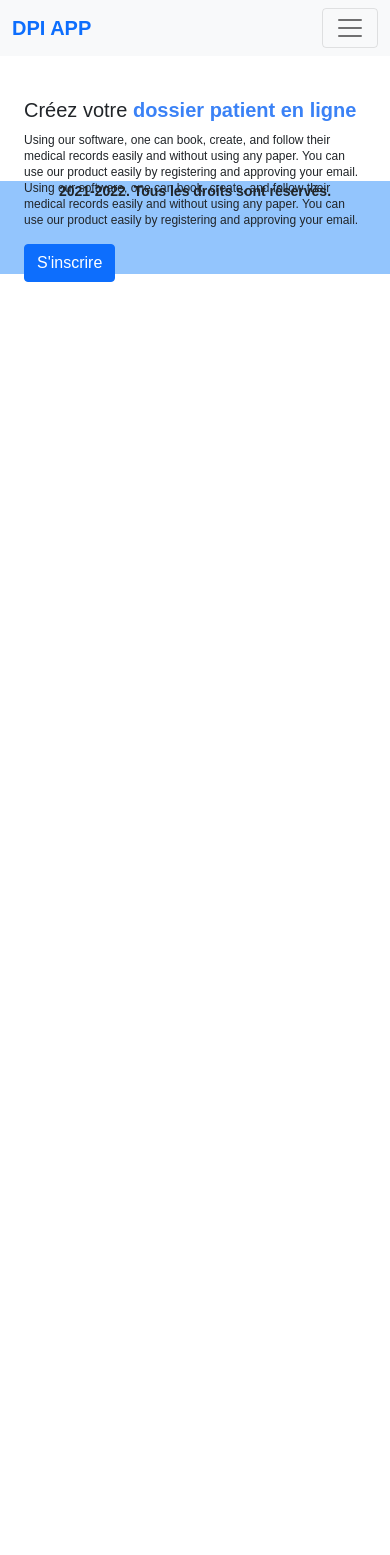
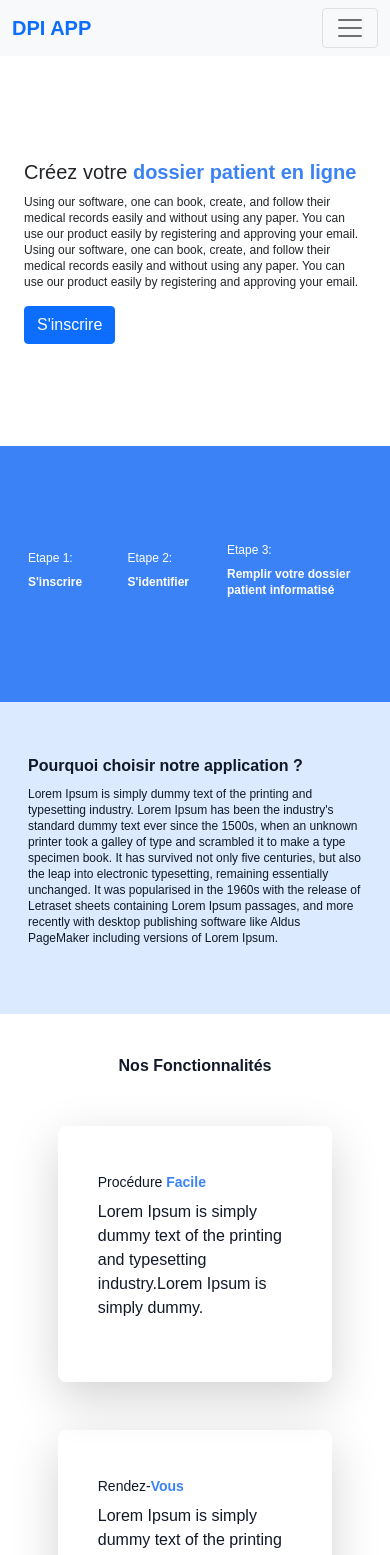
Before and after one commit to ikramkharbouch/DPI_APP, a Next.js app in the folder client/: page / in a window 390 px wide. Shown: the top 1555 px of the page. Before the commit the page ends 844 px from the top, so only its background shows below. Built offline with nearby package versions, Linux system fonts and the light colour scheme.

Commit message:
Update the mobile version

```diff
--- a/client/pages/index.js
+++ b/client/pages/index.js
@@ -6,7 +6,7 @@ const homePage = () => {
     return (<>
 
         <Navbar bg="light" expand="lg">
-            <Container>
+            <Container className="mx-24">
                 <Navbar.Brand href="#home" className="text-primary font-bold">DPI APP</Navbar.Brand>
                 <Navbar.Toggle aria-controls="basic-navbar-nav" />
                 <Navbar.Collapse id="basic-navbar-nav">
@@ -26,69 +26,69 @@ const homePage = () => {
         </Navbar>
 
 
-        <Container className="flex justify-between first-section" style={{ height: "40%" }}>
-            <Container className="h-full">
-                <h1 className="text-xl lg:text-3xl mt-10 md:mt-16 lg:mt-28 ml-0">Créez votre <span className="text-blue-500 font-bold">dossier
+        <Container className="flex justify-around lg:justify-between items-center md:items-start lg:items-start first-section" style={{ height: "40%" }}>
+            <Container className="py-4">
+                <h1 className="text-xl lg:text-3xl md:mt-11 lg:mt-28 ml-0">Créez votre <span className="text-blue-500 font-bold">dossier
                     patient en ligne</span></h1>
                 <p className="md:mt-5 lg:mt-10 text-xs md:text-sm lg:text-base">Using our software, one can book, create, and follow their medical records easily and without using any paper.
                     You can use our product easily by registering and approving your email.
                     Using our software, one can book, create, and follow their medical records easily and without using any paper.
                     You can use our product easily by registering and approving your email.</p>
-                <Button variant="primary" className="md:mt-4 lg:mt-10 btn-bg">S'inscrire</Button>
+                <Button variant="primary" className=" md:mt-4 lg:mt-10 btn-bg">S'inscrire</Button>
             </Container>
-            <Image src="doctor-lady-5.png" className="w-1/2 h-full hidden md:block lg:block first-image"/>
+            <Image src="doctor-lady-5.png" className="w-1/2 h-full hidden md:block lg:block first-image" />
         </Container>
 
-        <Container className="hidden md:w-full lg:w-full bg-blue-500 mt-0 md:flex lg:flex text-white gap-50 mx-auto" style={{ height: "120px" }}>
-            <div className="my-auto mx-24">
-                <h3 className="font-light text-sm lg:text-base">Etape 1:</h3>
-                <h1 className="font-bold md:text-sm lg:text-xl">S'inscrire</h1>
+        <Container className="md:w-full lg:w-full bg-blue-500 flex flex-nowrap md:flex-wrap lg:flex-nowrap text-white gap-50 mx-auto second-section" style={{ height: "120px" }}>
+            <div className="my-auto w-1/2 lg:w-full mx-3 md:mx-24 lg:mx-24">
+                <h3 className="font-light text-xs md:text-sm lg:text-base">Etape 1:</h3>
+                <h1 className="font-bold text-xs md:text-sm lg:text-xl">S'inscrire</h1>
             </div>
 
-            <div className="my-auto mx-24">
-                <h3 className="font-light md:text-sm lg:text-base">Etape 2:</h3>
-                <h1 className="font-bold md:text-sm lg:text-xl">S'identifier</h1>
+            <div className="my-auto w-1/2 lg:w-full mx-3 md:mx-24 lg:mx-24">
+                <h3 className="font-light text-xs md:text-sm lg:text-base ">Etape 2:</h3>
+                <h1 className="font-bold text-xs md:text-sm lg:text-xl">S'identifier</h1>
             </div>
 
-            <div className="my-auto mx-24">
-                <h3 className="font-light md:text-sm lg:text-base">Etape 3:</h3>
-                <h1 className="font-bold md:text-sm lg:text-xl">Remplir votre dossier patient informatisé</h1>
+            <div className="my-auto w-full mx-3 md:mx-24 lg:mx-24">
+                <h3 className="font-light text-xs md:text-sm lg:text-base ">Etape 3:</h3>
+                <h1 className="font-bold text-xs md:text-sm lg:text-xl">Remplir votre dossier patient informatisé</h1>
             </div>
 
         </Container>
 
-        <Container className="w-full bg-blue-100 mt-0 hidden md:flex lg:flex text-gray-900 gap-50" style={{ height: "30%" }}>
-            <div className="mx-24 my-auto">
-                <h1 className="md:text-base lg:text-xl font-bold">Pourquoi choisir notre application ?</h1>
-                <p className="md:text-sm lg:text-lg font-light mt-4">Lorem Ipsum is simply dummy text of the printing and typesetting industry. Lorem Ipsum has been the industry's standard dummy text ever since the 1500s, when an unknown printer took a galley of type and scrambled it to make a type specimen book. It has survived not only five centuries, but also the leap into electronic typesetting, remaining essentially unchanged. It was popularised in the 1960s with the release of Letraset sheets containing Lorem Ipsum passages, and more recently with desktop publishing software like Aldus PageMaker including versions of Lorem Ipsum.</p>
+        <Container className="w-full bg-blue-100 mt-0 flex flex-col items-center md:flex lg:flex text-gray-900 gap-50 third-section" style={{ height: "30%" }}>
+            <div className="mx-3 md:mx-24 lg:mx-24 my-auto">
+                <h1 className="text-base md:text-base lg:text-xl font-bold">Pourquoi choisir notre application ?</h1>
+                <p className="text-xs md:text-sm lg:text-lg font-light md:mt-4 lg:mt-4">Lorem Ipsum is simply dummy text of the printing and typesetting industry. Lorem Ipsum has been the industry's standard dummy text ever since the 1500s, when an unknown printer took a galley of type and scrambled it to make a type specimen book. It has survived not only five centuries, but also the leap into electronic typesetting, remaining essentially unchanged. It was popularised in the 1960s with the release of Letraset sheets containing Lorem Ipsum passages, and more recently with desktop publishing software like Aldus PageMaker including versions of Lorem Ipsum.</p>
             </div>
         </Container>
 
-        <Container className="w-full mt-10 hidden md:flex lg:flex text-gray-900 gap-50 medium-screen" style={{ maxHeight: "30%" }}>
-            <div className="mx-24 my-auto w-full">
-                <h1 className="md:text-base lg:text-xl font-bold">Nos Fonctionnalités</h1>
-                <div className="flex lg:justify-between wrap gap-2 lg:gap-5">
-                    <div className="w-1/4 shadow-lg mt-10 rounded-lg h-full flex items-center" style={{ height: "16rem" }}>
+        <Container className="w-full mt-10 md:flex lg:flex text-gray-900 gap-50 medium-screen fourth-section" style={{ maxHeight: "30%" }}>
+            <div className="mx-auto md:mx-24 lg:mx-24 my-auto w-full">
+                <h1 className="text-base lg:text-xl font-bold text-center md:text-left lg:text-left">Nos Fonctionnalités</h1>
+                <div className="w-3/4 flex lg:justify-between flex-wrap wrap gap-2 lg:gap-5 mx-auto">
+                    <div className="w-full md:w-1/4 lg:w-1/4 shadow-lg mt-10 rounded-lg h-full flex items-center" style={{ height: "16rem" }}>
                         <div className="mx-10">
-                            <h1 className="md:text-sm lg:text-base">Procédure <span className="font-bold text-blue-500">Facile</span></h1>
+                            <h1 className="text-sm lg:text-base">Procédure <span className="font-bold text-blue-500">Facile</span></h1>
                             <p className="font-light md:text-xs lg:text-base">Lorem Ipsum is simply dummy text of the printing and typesetting industry.Lorem Ipsum is simply dummy.</p>
                         </div>
                     </div>
-                    <div className="w-1/4 shadow-lg mt-10 rounded-lg h-full flex items-center" style={{ height: "16rem" }}>
+                    <div className="w-full md:w-1/4 lg:w-1/4 shadow-lg mt-10 rounded-lg h-full flex items-center" style={{ height: "16rem" }}>
                         <div className="mx-10">
-                            <h1 className="md:text-sm lg:text-base">Rendez-<span className="font-bold text-blue-500">Vous</span></h1>
+                            <h1 className="text-sm lg:text-base">Rendez-<span className="font-bold text-blue-500">Vous</span></h1>
                             <p className="font-light md:text-xs lg:text-base">Lorem Ipsum is simply dummy text of the printing and typesetting industry.Lorem Ipsum is simply dummy.</p>
                         </div>
                     </div>
-                    <div className="w-1/4 shadow-lg mt-10 rounded-lg h-full flex items-center" style={{ height: "16rem" }}>
+                    <div className="w-full md:w-1/4 lg:w-1/4 shadow-lg mt-10 rounded-lg h-full flex items-center" style={{ height: "16rem" }}>
                         <div className="mx-10">
-                            <h1 className="md:text-sm lg:text-base">Sécurité des <span className="font-bold text-blue-500">données</span></h1>
+                            <h1 className="text-sm lg:text-base">Sécurité des <span className="font-bold text-blue-500">données</span></h1>
                             <p className="font-light md:text-xs lg:text-base">Lorem Ipsum is simply dummy text of the printing and typesetting industry.Lorem Ipsum is simply dummy.</p>
                         </div>
                     </div>
-                    <div className="w-1/4 shadow-lg mt-10 rounded-lg h-full flex items-center" style={{ height: "16rem" }}>
+                    <div className="w-full md:w-1/4 lg:w-1/4 shadow-lg mt-10 rounded-lg h-full flex items-center" style={{ height: "16rem" }}>
                         <div className="mx-10">
-                            <h1 className="md:text-sm lg:text-base">Sécurité des <span className="font-bold text-blue-500">données</span></h1>
+                            <h1 className="text-sm lg:text-base">Sécurité des <span className="font-bold text-blue-500">données</span></h1>
                             <p className="font-light md:text-xs lg:text-base">Lorem Ipsum is simply dummy text of the printing and typesetting industry.Lorem Ipsum is simply dummy.</p>
                         </div>
                     </div>
@@ -96,7 +96,7 @@ const homePage = () => {
             </div>
         </Container>
 
-        <Container className="w-full mt-0 hidden md:flex lg:flex text-gray-900 gap-50" style={{ height: "30%" }}>
+        <Container className="w-full mt-0 flex md:flex lg:flex text-gray-900 gap-50 hidden bg-green-200" style={{ height: "30%" }}>
             <div className="mx-24 my-auto">
                 <h1 className="md:text-base lg:text-xl font-bold">Nos Partenaires</h1>
                 <div className="flex gap-10">
@@ -107,9 +107,9 @@ const homePage = () => {
             </div>
         </Container>
 
-        <Container className="bg-blue-300 w-full md:flex lg:flex items-center" style={{ height: "30%", maxWidth: "100%" }}>
+        <Container className="bg-blue-300 w-full hidden md:flex lg:flex items-center" style={{ height: "30%", maxWidth: "100%" }}>
             <Container className="flex items-center px-24 text-center">
-                    <p className="font-bold mx-auto my-auto text-sm lg:text-base">2021-2022. Tous les droits sont réservés.</p>
+                <p className="font-bold mx-auto my-auto text-sm lg:text-base">2021-2022. Tous les droits sont réservés.</p>
             </Container>
         </Container>
 
--- a/client/styles/globals.css
+++ b/client/styles/globals.css
@@ -84,7 +84,7 @@ select {
 @media only screen and (max-width: 768px) {
 
   .first-section {
-    max-height: 80%;
+    min-height: 80%;
   }
 }
 
@@ -96,3 +96,31 @@ select {
     flex-wrap: wrap;
   }
 }
+
+/* Mobile version */
+
+@media only screen and (max-width: 425px) {
+
+  .first-section {
+    min-height: 100vw;
+    display: flex;
+    flex-direction: column;
+    align-items: center;
+  }
+
+  .second-section {
+    min-height: 16rem;
+  }
+
+  .third-section {
+    min-height: 100%;
+  }
+
+  /* .fourth-section {
+    height: 20rem;
+  } */
+
+  .medium-screen {
+    min-height: 80%;
+  }
+}
```
